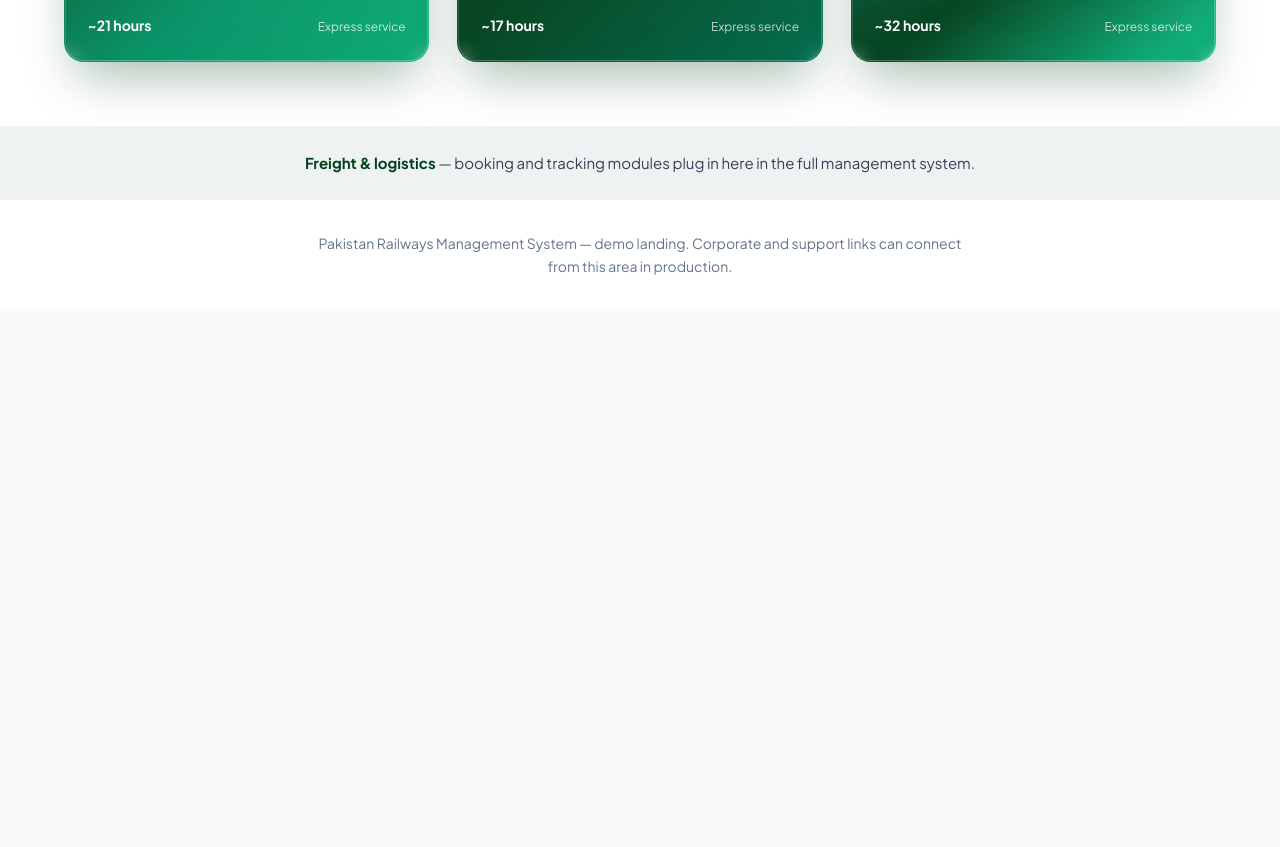
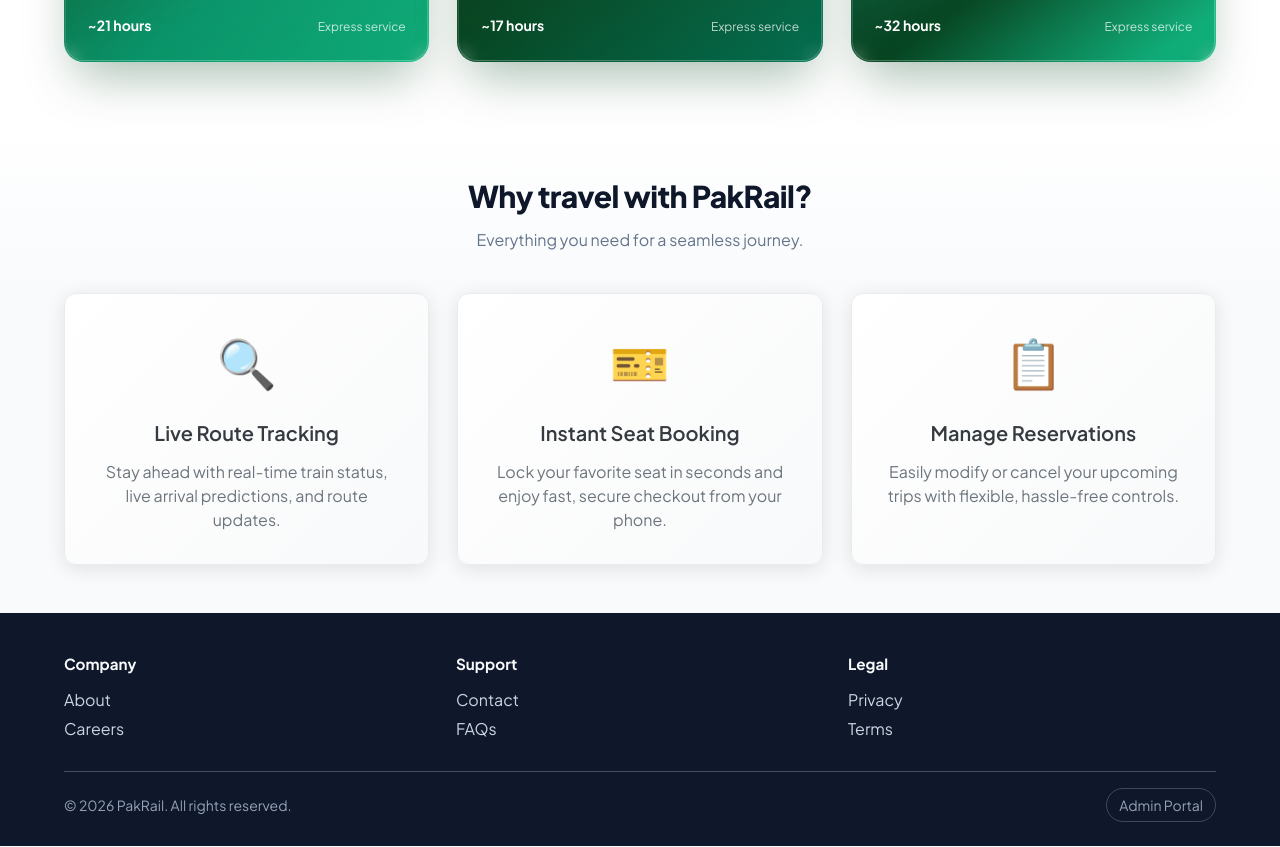
Before and after one commit to Aroona892/railway-management-system, a React (Vite) app: page / in a window 1280 px wide. Shown: the part 1020-1867 px from the top of the page. Before the commit the page ends 1330 px from the top, so only its background shows below. Built offline with nearby package versions, Linux system fonts and the light colour scheme.

Commit message:
feat: redesign landing page with features section, auth navbar, and new footer

```diff
--- a/src/App.css
+++ b/src/App.css
@@ -53,6 +53,57 @@
   }
 }
 
+.features-section {
+  padding: 3rem 1.25rem;
+  background: linear-gradient(180deg, #ffffff 0%, var(--bg-page) 35%);
+}
+
+.features-section__inner {
+  max-width: 72rem;
+  margin: 0 auto;
+}
+
+.features-section__head {
+  text-align: center;
+  margin-bottom: 2.5rem;
+  max-width: 36rem;
+  margin-left: auto;
+  margin-right: auto;
+}
+
+.features-section__title {
+  margin: 0 0 0.5rem;
+  font-size: clamp(1.5rem, 3vw, 1.875rem);
+  font-weight: 800;
+  letter-spacing: -0.02em;
+  color: #0f172a;
+}
+
+.features-section__lead {
+  margin: 0;
+  font-size: 1rem;
+  color: var(--text-muted);
+  line-height: 1.6;
+}
+
+.features-section__grid {
+  display: grid;
+  gap: 1.5rem;
+}
+
+@media (min-width: 640px) {
+  .features-section__grid {
+    grid-template-columns: repeat(2, 1fr);
+  }
+}
+
+@media (min-width: 1024px) {
+  .features-section__grid {
+    grid-template-columns: repeat(3, 1fr);
+    gap: 1.75rem;
+  }
+}
+
 .freight-teaser {
   padding: 1.5rem 1.25rem;
   background: rgba(1, 65, 28, 0.04);
--- a/src/App.jsx
+++ b/src/App.jsx
@@ -1,6 +1,8 @@
 import { Header } from './components/Header'
 import { Hero } from './components/Hero'
 import { TrainRouteCard } from './components/TrainRouteCard'
+import { FeatureCard } from './components/FeatureCard'
+import { Footer } from './components/Footer'
 import './App.css'
 
 const SAMPLE_ROUTES = [
@@ -27,6 +29,24 @@
     duration: '~32 hours',
     badge: 'Economy',
     variant: 'c',
+  },
+]
+
+const FEATURES = [
+  {
+    title: 'Live Route Tracking',
+    description: 'Stay ahead with real-time train status, live arrival predictions, and route updates.',
+    icon: '🔍',
+  },
+  {
+    title: 'Instant Seat Booking',
+    description: 'Lock your favorite seat in seconds and enjoy fast, secure checkout from your phone.',
+    icon: '🎫',
+  },
+  {
+    title: 'Manage Reservations',
+    description: 'Easily modify or cancel your upcoming trips with flexible, hassle-free controls.',
+    icon: '📋',
   },
 ]
 
@@ -57,21 +77,25 @@
             </div>
           </div>
         </section>
-        <section id="freight" className="freight-teaser" aria-label="Freight">
-          <div className="freight-teaser__inner">
-            <p>
-              <strong>Freight &amp; logistics</strong> — booking and tracking modules
-              plug in here in the full management system.
-            </p>
+        <section
+          className="features-section"
+          id="features"
+        >
+          <div className="features-section__inner">
+            <header className="features-section__head">
+              <h2 className="features-section__title">Why travel with PakRail?</h2>
+              <p className="features-section__lead">Everything you need for a seamless journey.</p>
+            </header>
+            <div className="features-section__grid">
+              {FEATURES.map((props) => (
+                <FeatureCard key={props.title} {...props} />
+              ))}
+            </div>
           </div>
         </section>
-        <footer className="site-footer" id="about">
-          <p className="site-footer__text">
-            Pakistan Railways Management System — demo landing. Corporate and support
-            links can connect from this area in production.
-          </p>
-        </footer>
+
       </main>
+      <Footer />
     </div>
   )
 }
--- /dev/null
+++ b/src/components/FeatureCard.css
@@ -0,0 +1,36 @@
+.feature-card {
+  background: linear-gradient(135deg, #ffffff 0%, #f8f9fa 100%);
+  border-radius: 12px;
+  box-shadow: 0 4px 20px rgba(0, 0, 0, 0.1);
+  padding: 2rem;
+  transition: transform 0.3s ease, box-shadow 0.3s ease;
+  border: 1px solid #e9ecef;
+}
+
+.feature-card:hover {
+  transform: translateY(-4px);
+  box-shadow: 0 8px 30px rgba(0, 0, 0, 0.15);
+}
+
+.feature-card__inner {
+  text-align: center;
+}
+
+.feature-card__icon {
+  font-size: 3rem;
+  margin-bottom: 1rem;
+  color: #007bff;
+}
+
+.feature-card__title {
+  font-size: 1.25rem;
+  font-weight: 600;
+  margin-bottom: 0.75rem;
+  color: #343a40;
+}
+
+.feature-card__description {
+  color: #6c757d;
+  line-height: 1.5;
+  margin: 0;
+}
--- /dev/null
+++ b/src/components/FeatureCard.jsx
@@ -0,0 +1,18 @@
+import './FeatureCard.css'
+
+/**
+ * Feature card component for displaying app modules/features.
+ */
+export function FeatureCard({ title, description, icon }) {
+  return (
+    <article className="feature-card">
+      <div className="feature-card__inner">
+        <div className="feature-card__icon" aria-hidden>
+          {icon}
+        </div>
+        <h3 className="feature-card__title">{title}</h3>
+        <p className="feature-card__description">{description}</p>
+      </div>
+    </article>
+  )
+}
--- /dev/null
+++ b/src/components/Footer.css
@@ -0,0 +1,80 @@
+.footer {
+  background-color: #0f172a; /* slate-900 */
+  color: #cbd5e1; /* light gray */
+  padding: 2.5rem 1.25rem 1.5rem;
+}
+
+.footer__inner {
+  display: grid;
+  gap: 1.5rem;
+  grid-template-columns: 1fr;
+  max-width: 72rem;
+  margin: 0 auto;
+}
+
+.footer__heading {
+  margin: 0 0 0.75rem;
+  font-size: 0.95rem;
+  font-weight: 700;
+  color: #f8fafc;
+}
+
+.footer__list {
+  margin: 0;
+  padding: 0;
+  list-style: none;
+}
+
+.footer__list li {
+  margin: 0.35rem 0;
+}
+
+.footer__list a {
+  color: #cbd5e1;
+  text-decoration: none;
+  transition: color 0.2s ease;
+}
+
+.footer__list a:hover,
+.footer__list a:focus {
+  color: #ffffff;
+}
+
+.footer__bottom {
+  margin-top: 1.5rem;
+  border-top: 1px solid rgba(148, 163, 184, 0.4);
+  padding-top: 1rem;
+  display: flex;
+  justify-content: space-between;
+  align-items: center;
+  max-width: 72rem;
+  margin-left: auto;
+  margin-right: auto;
+}
+
+.footer__copyright {
+  margin: 0;
+  font-size: 0.875rem;
+  color: #94a3b8;
+}
+
+.footer__admin-link {
+  color: #94a3b8;
+  font-size: 0.875rem;
+  text-decoration: none;
+  border: 1px solid rgba(148, 163, 184, 0.35);
+  border-radius: 9999px;
+  padding: 0.35rem 0.75rem;
+}
+
+.footer__admin-link:hover,
+.footer__admin-link:focus {
+  color: #ffffff;
+  border-color: rgba(148, 163, 184, 0.8);
+}
+
+@media (min-width: 768px) {
+  .footer__inner {
+    grid-template-columns: repeat(3, minmax(0, 1fr));
+  }
+}
--- /dev/null
+++ b/src/components/Footer.jsx
@@ -0,0 +1,38 @@
+import './Footer.css'
+
+export function Footer() {
+  return (
+    <footer className="footer">
+      <div className="footer__inner">
+        <div className="footer__col">
+          <h3 className="footer__heading">Company</h3>
+          <ul className="footer__list">
+            <li><a href="#about">About</a></li>
+            <li><a href="#careers">Careers</a></li>
+          </ul>
+        </div>
+
+        <div className="footer__col">
+          <h3 className="footer__heading">Support</h3>
+          <ul className="footer__list">
+            <li><a href="#contact">Contact</a></li>
+            <li><a href="#faqs">FAQs</a></li>
+          </ul>
+        </div>
+
+        <div className="footer__col">
+          <h3 className="footer__heading">Legal</h3>
+          <ul className="footer__list">
+            <li><a href="#privacy">Privacy</a></li>
+            <li><a href="#terms">Terms</a></li>
+          </ul>
+        </div>
+      </div>
+
+      <div className="footer__bottom">
+        <p className="footer__copyright">© {new Date().getFullYear()} PakRail. All rights reserved.</p>
+        <a href="/admin" className="footer__admin-link">Admin Portal</a>
+      </div>
+    </footer>
+  )
+}
--- a/src/components/Header.css
+++ b/src/components/Header.css
@@ -63,6 +63,7 @@
   display: flex;
   align-items: center;
   gap: 0.25rem 1.5rem;
+  justify-content: center;
 }
 
 .site-header__link {
@@ -103,6 +104,39 @@
   background: #023a1a;
   transform: translateY(-1px);
   box-shadow: 0 8px 20px -4px rgba(1, 65, 28, 0.5);
+}
+
+.site-header__login {
+  color: var(--text-body);
+  text-decoration: none;
+  font-weight: 500;
+  font-size: 0.875rem;
+  transition: color 0.25s ease;
+}
+
+.site-header__login:hover {
+  color: var(--accent-emerald);
+}
+
+.site-header__signup {
+  display: inline-flex;
+  align-items: center;
+  justify-content: center;
+  padding: 0.55rem 1.35rem;
+  background: transparent;
+  color: var(--pak-green);
+  font-weight: 600;
+  font-size: 0.875rem;
+  text-decoration: none;
+  border: 2px solid var(--pak-green);
+  border-radius: 9999px;
+  transition: background 0.25s ease, color 0.25s ease, transform 0.2s ease;
+}
+
+.site-header__signup:hover {
+  background: var(--pak-green);
+  color: var(--text-on-green);
+  transform: translateY(-1px);
 }
 
 .site-header__menu-btn {
--- a/src/components/Header.jsx
+++ b/src/components/Header.jsx
@@ -5,7 +5,6 @@
   { href: '#home', label: 'Home' },
   { href: '#book', label: 'Book Tickets' },
   { href: '#schedules', label: 'Schedules' },
-  { href: '#freight', label: 'Freight' },
   { href: '#about', label: 'About' },
 ]
 
@@ -45,6 +44,12 @@
           </ul>
 
           <div className="site-header__actions">
+            <a href="#login" className="site-header__login">
+              Login
+            </a>
+            <a href="#signup" className="site-header__signup">
+              Sign Up
+            </a>
             <a href="#book" className="site-header__cta">
               Book Now
             </a>
--- a/src/components/Hero.jsx
+++ b/src/components/Hero.jsx
@@ -21,7 +21,7 @@
             <span className="hero__title-line"> Pakistan</span>
           </h1>
           <p className="hero__lead">
-            Book seats, check live schedules, and manage freight — one modern
+            Book seats, check live schedules, and manage your reservations — all from one modern
             platform for Pakistan Railways.
           </p>
         </div>
```
